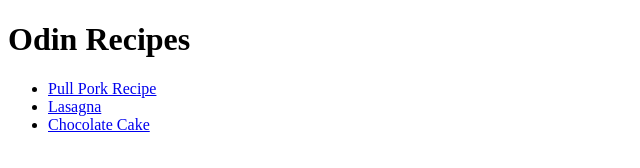
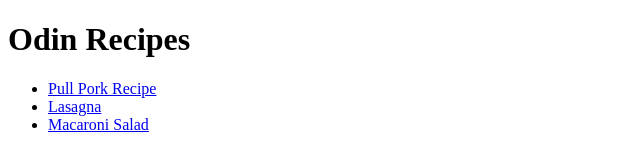
Before and after one commit to rjquiroz/odin-recipes, a plain HTML site: page index.html in a window 1280 px wide. Shown: the full height of the page, 0-640 px from the left. Drawn offline with Linux system fonts and the light colour scheme.

Commit message:
Fix typo in macaroni salad recipe title

```diff
--- a/index.html
+++ b/index.html
@@ -11,7 +11,7 @@
     <ul>
         <li><a href="recipes/pull-pork.html">Pull Pork Recipe</a></li>
         <li><a href="recipes/lasagna.html">Lasagna</a></li>
-        <li><a href="recipes/macaroni-salad.html">Chocolate Cake</a></li>
+        <li><a href="recipes/macaroni-salad.html">Macaroni Salad</a></li>
     </ul>
 
 </body>
```
